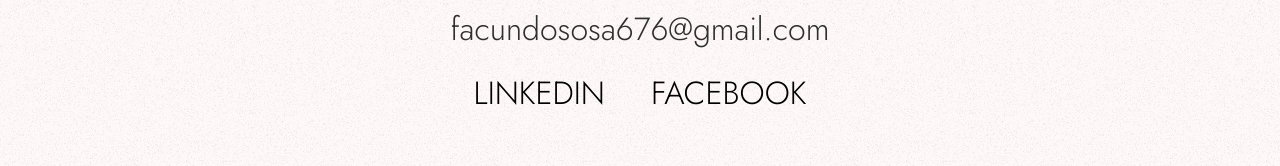
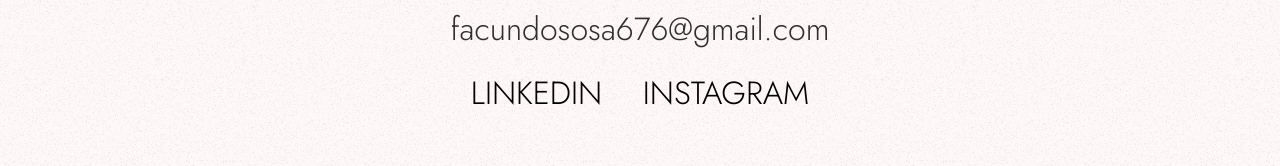
Before and after one commit to facundososa559/portfolio, a React (Create React App) app: page /contact in a window 1280 px wide. Shown: the part 339-505 px from the top of the page. Built offline with nearby package versions, Linux system fonts and the light colour scheme.

Commit message:
Update contact

```diff
--- a/src/pages/Contact.jsx
+++ b/src/pages/Contact.jsx
@@ -6,7 +6,7 @@ function Contact() {
         <ul className='contact-container ps-0 m-0'>
           <li className='list-group-item'><p className='m-0'>facundososa676@gmail.com</p></li>
           <li className='list-group-item'><a className='text-decoration-none text-black fs-2' href="https://www.linkedin.com/in/facundososa676/" target='_blank' rel='noreferrer'>LINKEDIN</a></li>
-          <li className='list-group-item'><a className='text-decoration-none text-black fs-2' href="https://www.facebook.com/profile.php?id=100086093425316" target='_blank' rel='noreferrer'>FACEBOOK</a></li>
+          <li className='list-group-item'><a className='text-decoration-none text-black fs-2' href="https://www.instagram.com/facusosa.dev/" target='_blank' rel='noreferrer'>INSTAGRAM</a></li>
         </ul>
     </section>
   )
```
